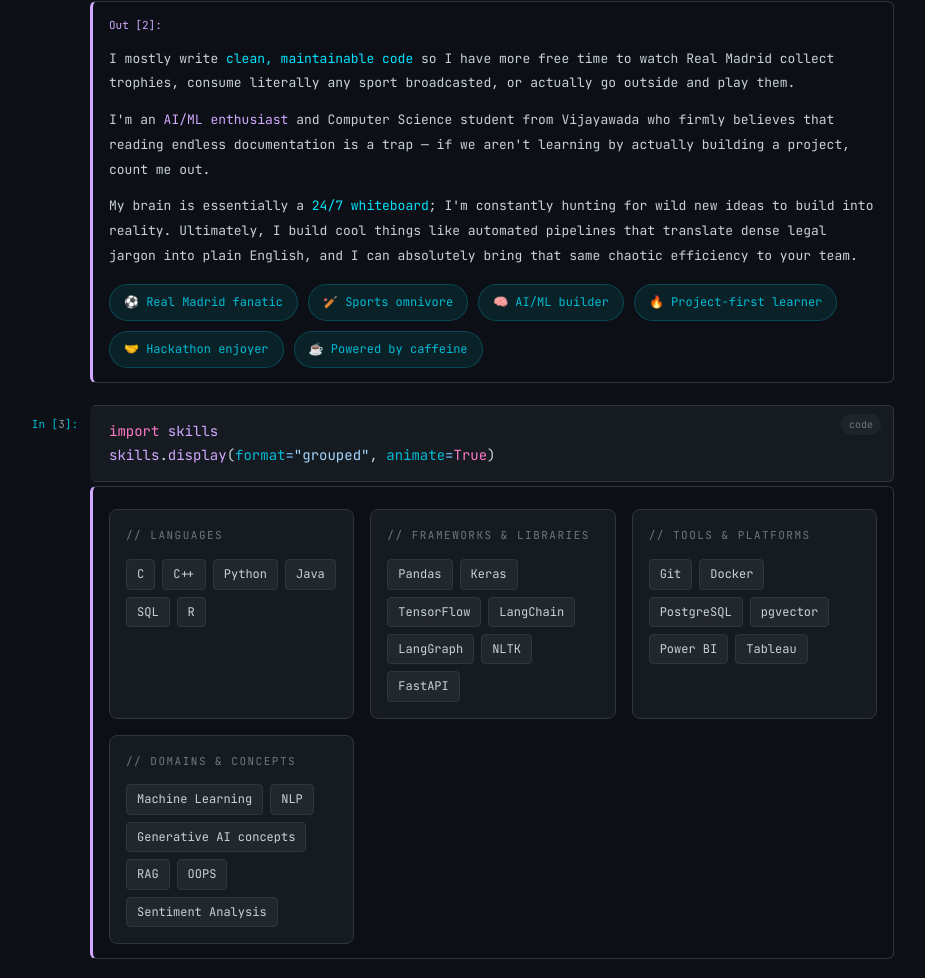
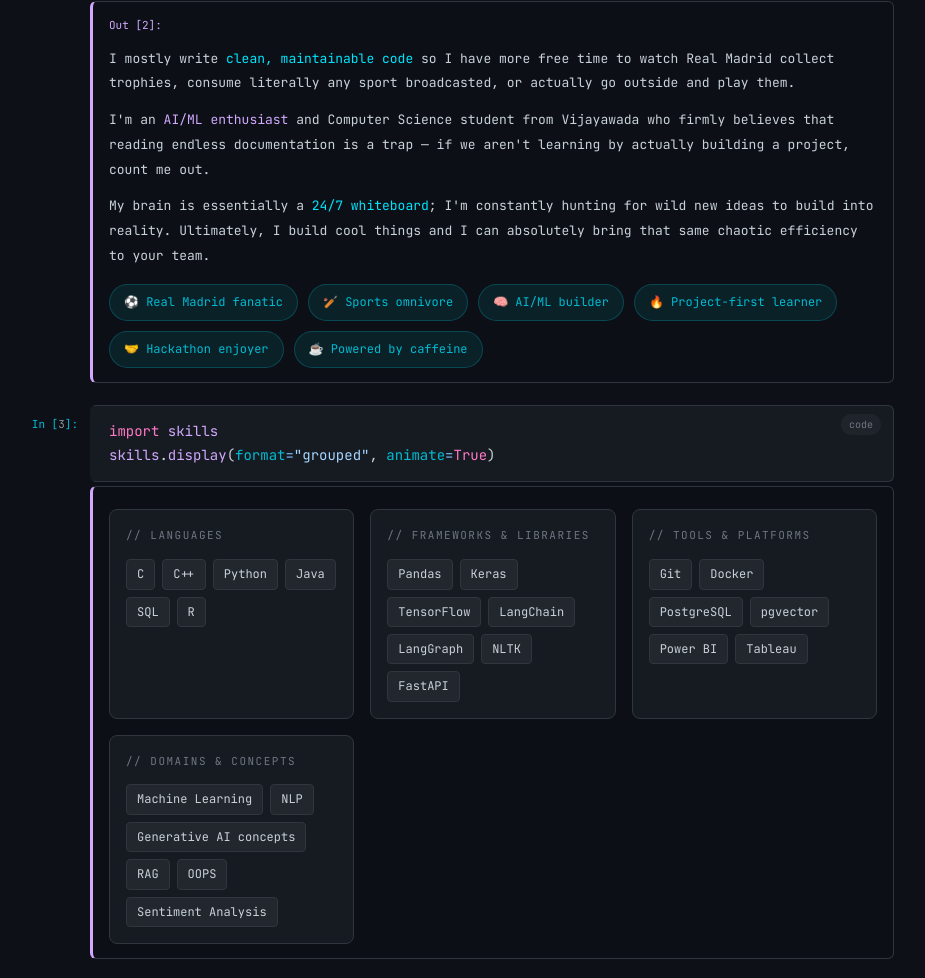
Before and after one commit to Hruthikck28/Hruthik-charan-portfolio, a plain HTML site: page index.html in a window 1280 px wide. Shown: the part 948-1926 px from the top of the page, without its empty margins (199-1124 px from the left). Drawn offline with Linux system fonts and the light colour scheme; animation ran at ten frames a second.

Commit message:
Update personal description in index.html
Removed specific reference to automated pipelines in the about section.

```diff
--- a/index.html
+++ b/index.html
@@ -732,7 +732,7 @@
           <div class="about-output">
             <p>I mostly write <span class="highlight">clean, maintainable code</span> so I have more free time to watch Real Madrid collect trophies, consume literally any sport broadcasted, or actually go outside and play them.</p>
             <p>I'm an <span class="highlight2">AI/ML enthusiast</span> and Computer Science student from Vijayawada who firmly believes that reading endless documentation is a trap — if we aren't learning by actually building a project, count me out.</p>
-            <p>My brain is essentially a <span class="highlight">24/7 whiteboard</span>; I'm constantly hunting for wild new ideas to build into reality. Ultimately, I build cool things like automated pipelines that translate dense legal jargon into plain English, and I can absolutely bring that same chaotic efficiency to your team.</p>
+            <p>My brain is essentially a <span class="highlight">24/7 whiteboard</span>; I'm constantly hunting for wild new ideas to build into reality. Ultimately, I build cool things and I can absolutely bring that same chaotic efficiency to your team.</p>
             <div class="about-fun-facts">
               <div class="fun-tag">⚽ Real Madrid fanatic</div>
               <div class="fun-tag">🏏 Sports omnivore</div>
```
